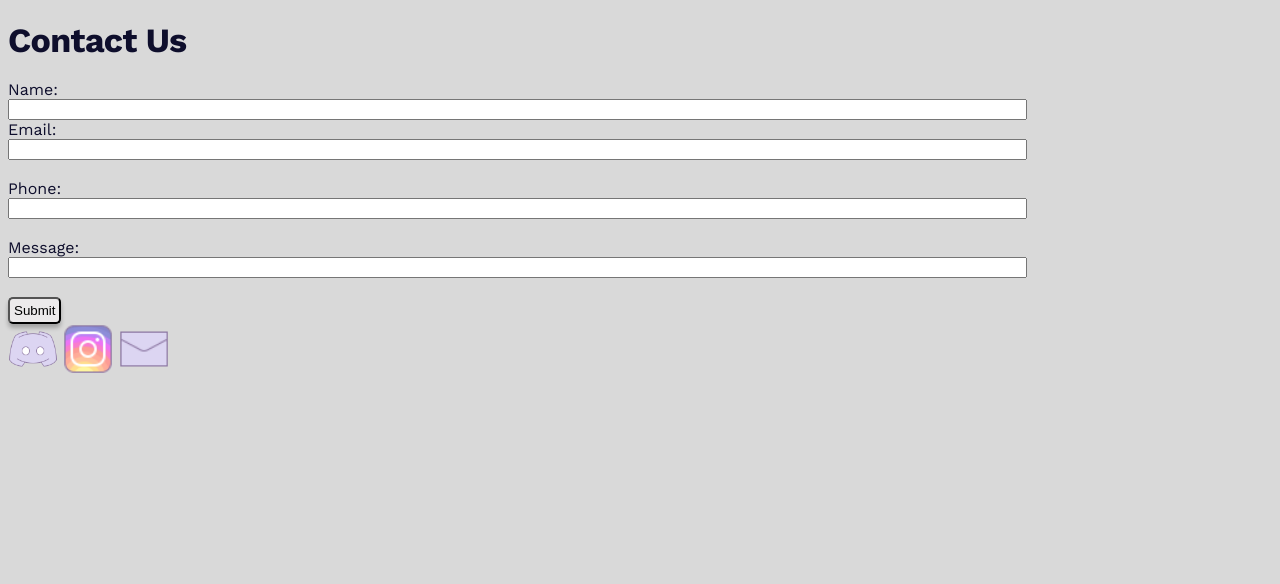
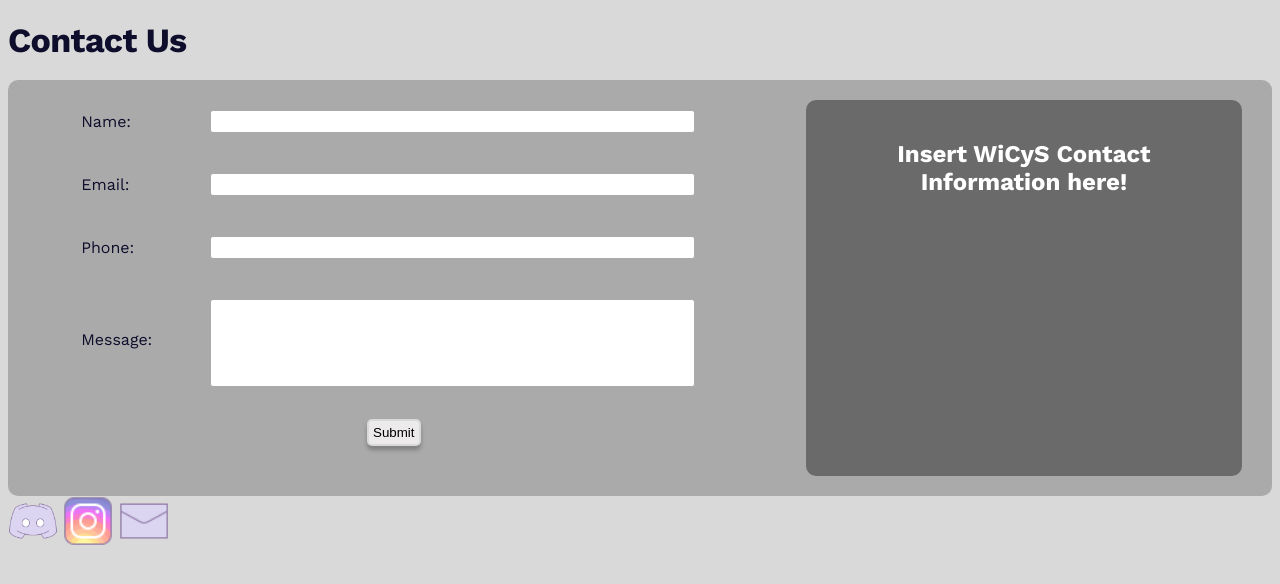
Before and after one commit to jamie-dang-n/wicys-at-osu-website, a Node server app: page /contact in a window 1280 px wide. Shown: the part 55-639 px from the top of the page. Run offline with Node 20, Linux system fonts and the light colour scheme; some libraries are stand-ins or nearby versions.

Commit message:
Added some more CSS stuff and implemented contact page to hbs

```diff
--- a/static/style.css
+++ b/static/style.css
@@ -189,10 +189,11 @@ h1 {
 
 .formInputContainer {
     display: flex;
-    width: 100%; /* Changed the width to be more dynamic */
+    width: 100%;
     margin: 20px 0;
     align-items: center;
 }
+
 
 .formInput {
     width: 60%;
@@ -200,6 +201,7 @@ h1 {
     padding: 3px;
     border: 1px solid #dadada;
     border-radius: 3px;
+    border-color: #AAAAAA;
 }
 
 input[type=text], select, textarea {
@@ -211,8 +213,14 @@ input[type=file] {
 }
 
 .formInputElement {
-    margin: 0 5px;
+    margin: 0 auto;
     flex: 1 1 100%;
+
+}
+
+.formInputWidth{
+    margin-left: 40% !important;
+    margin-right: 50% !important;
 }
 
 #messageInput {
@@ -273,6 +281,20 @@ input[type=submit] {
     padding-left:5%;
 }
 
+.submitButton:hover{
+    background-color: #bfbfbf;
+    border-color: #bfbfbf;
+}
+
+.submitButton{
+    background-color: #D9D9D9;
+    padding: 8px 15px 8px 15px;
+    border-style: solid;
+    border-color: #D9D9D9;
+    margin: 0 auto;
+}
+
+
 .adjustWidth{
     width:20% !important;
 }
--- a/views/contactPage.handlebars
+++ b/views/contactPage.handlebars
@@ -1,4 +1,4 @@
-<h1>Contact Us</h1>
+{{!-- <h1>Contact Us</h1>
     <form action="/action_page.php">
         <label for="name">Name:</label><br>
         <input type="text" id="name" name="name"><br>
@@ -11,4 +11,50 @@
 
         <input type="submit" value="Submit">
 
+    </form>  --}}
+
+
+<h1>Contact Us</h1>
+
+<div class="formDiv">
+    <form class="formContainer">
+        <div class="formInputContainer">
+            <label for="Name" class="formInputLabel adjustWidth">Name:</label>
+            <div class="formInputElement">
+                <input type="text" id="contactName" name="contactName" class="formInput">
+            </div>
+        </div>
+
+        <div class="formInputContainer">
+            <label for="Email" class="formInputLabel adjustWidth">Email:</label>
+            <div class="formInputElement">
+                <input type="text" id="contactEmail" name="contactEmail" class="formInput">
+            </div>
+        </div>
+
+        <div class="formInputContainer">
+            <label for="Phone" class="formInputLabel adjustWidth">Phone:</label>
+            <div class="formInputElement">
+                <input type="text" id="contactPhone" name="contactPhone" class="formInput">
+            </div>
+        </div>
+
+        <div class="formInputContainer">
+            <label for="Message" class="formInputLabel adjustWidth">Message:</label>
+            <div class="formInputElement" id="messageInput">
+                <input type="text" id="contactInput" name="contactInput" class="formInput">
+            </div>
+        </div>
+
+        <div class="formInputContainer">
+            <div class="formInputElement formInputWidth">
+                <input type="submit" value="Submit" class="submitButton" id="contactSubmit">
+            </div>
+        </div>
     </form>
+
+    <div class="contact-instructions">
+        <h2>Insert WiCyS Contact Information here!</h2>
+    </div>
+
+</div>
--- a/views/homePage.handlebars
+++ b/views/homePage.handlebars
@@ -19,7 +19,7 @@
         <h1>
             Give Us Your Feedback!
         </h1>
-        <div >
+        <div class="formDiv">
             <form class="formContainer">
                 <div class="formInputContainer">
                     <label for="Name" class="formInputLabel">Name:</label>
@@ -43,8 +43,8 @@
                 </div>
 
                 <div class="formInputContainer">
-                    <div class="formInputElement">
-                        <input type="submit" value="Submit" id="testimonySubmit">
+                    <div class="formInputElement formInputWidth">
+                        <input type="submit" value="Submit" class="submitButton" id="testimonySubmit">
                     </div>
                 </div>
             </form>
```
